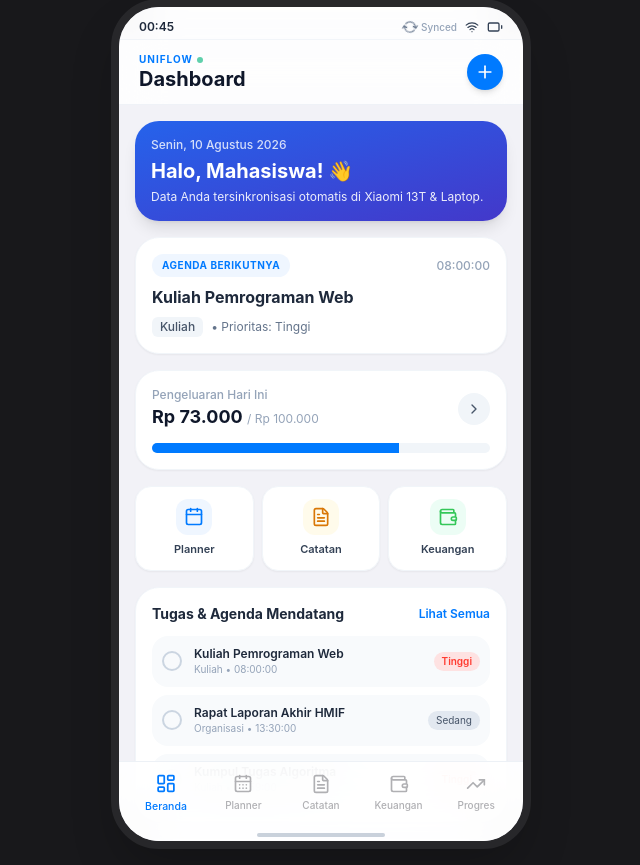
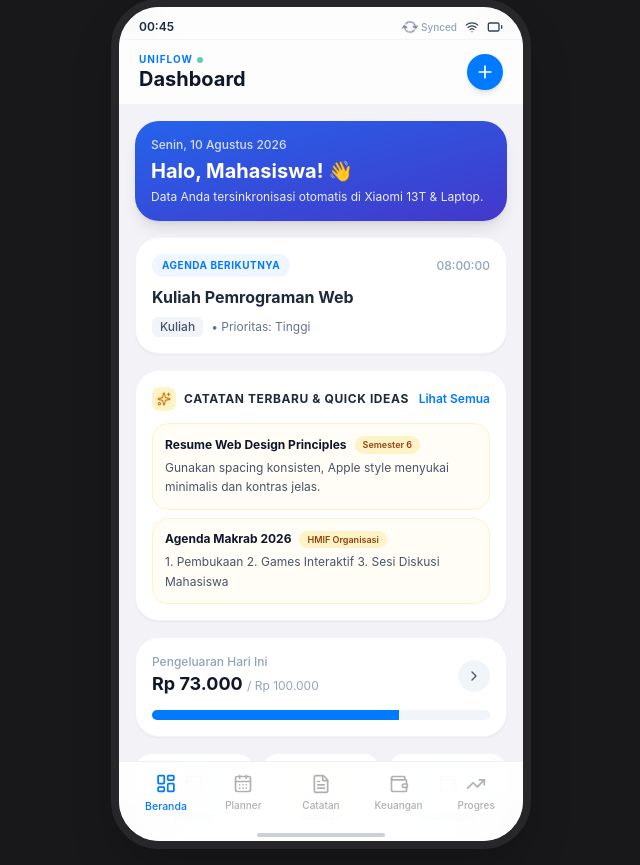
Before and after one commit to naufalihsanul/UniFLow, a PHP site: page / in a window 1280 px wide. Shown: the part 17-882 px from the top of the page, without its empty margins (319-959 px from the left). Run offline with PHP 8.4, Linux system fonts and the light colour scheme; data comes from the database, SQL or seed files in the repository; some libraries are stand-ins or nearby versions.

Commit message:
Add Dashboard Latest Notes Widget and Optimistic Instant UI zero-delay click responses for habits, tasks, and notes

```diff
--- a/index.php
+++ b/index.php
@@ -318,7 +318,6 @@
           </select>
         </div>
 
-        <!-- Optional Receipt / Transaction Photo Upload -->
         <div>
           <label class="block text-xs font-semibold text-slate-500 mb-1">Lampirkan Bukti / Foto Nota (Opsional)</label>
           <input type="file" id="tx-image-file" accept="image/*" onchange="previewTransactionImage(event)" class="w-full text-xs text-slate-500 file:mr-3 file:py-2 file:px-3 file:rounded-xl file:border-0 file:text-xs file:font-semibold file:bg-slate-100 file:text-slate-700 hover:file:bg-slate-200" />
@@ -434,7 +433,7 @@
     </div>
   </div>
 
-  <!-- JavaScript Core Engine -->
+  <!-- JavaScript Core Engine with Optimistic Instant UI (0ms delay) & Dashboard Quick Notes -->
   <script>
     if ('serviceWorker' in navigator) {
       window.addEventListener('load', () => {
@@ -573,7 +572,7 @@
       if (window.lucide) lucide.createIcons();
     }
 
-    // --- 1. DASHBOARD VIEW ---
+    // --- 1. DASHBOARD VIEW (WITH LATEST NOTES & QUICK IDEAS WIDGET!) ---
     function renderDashboard(container) {
       const todayStr = getTodayString();
       const todayExpenses = appState.transactions
@@ -609,6 +608,11 @@
       const upcomingTasks = appState.tasks.filter(t => !t.completed).slice(0, 3);
       const nextSchedule = upcomingTasks[0];
 
+      // Get latest 2 notes for Dashboard Quick Ideas Widget
+      const latestNotes = [...appState.notes]
+        .sort((a, b) => new Date(b.updatedAt || 0) - new Date(a.updatedAt || 0))
+        .slice(0, 2);
+
       container.innerHTML = `
         <div class="space-y-4">
           <div class="p-4 rounded-3xl bg-gradient-to-br from-blue-600 to-indigo-700 text-white shadow-lg">
@@ -619,6 +623,7 @@
 
           ${alertBannerHTML}
 
+          <!-- Next Schedule Card -->
           <div class="p-4 rounded-3xl bg-white shadow-sm border border-slate-100 space-y-2">
             <div class="flex justify-between items-center">
               <span class="text-[10px] font-bold uppercase tracking-wider text-apple-blue bg-blue-50 px-2.5 py-1 rounded-full">Agenda Berikutnya</span>
@@ -635,6 +640,44 @@
             `}
           </div>
 
+          <!-- NEW WIDGET: Catatan Terbaru & Quick Ideas -->
+          <div class="p-4 rounded-3xl bg-white shadow-sm border border-slate-100 space-y-3">
+            <div class="flex justify-between items-center">
+              <div class="flex items-center space-x-2">
+                <div class="w-6 h-6 rounded-lg bg-amber-100 text-amber-600 flex items-center justify-center">
+                  <i data-lucide="sparkles" class="w-3.5 h-3.5"></i>
+                </div>
+                <h3 class="text-xs font-bold text-slate-800 uppercase tracking-wider">Catatan Terbaru & Quick Ideas</h3>
+              </div>
+              <button onclick="switchTab('notes')" class="text-xs font-semibold text-apple-blue press-effect">Lihat Semua</button>
+            </div>
+            <div class="space-y-2">
+              ${latestNotes.length > 0 ? latestNotes.map(note => {
+                const folder = appState.folders.find(f => Number(f.id) === Number(note.folderId));
+                const img = note.imageUrl || (note.imageUrls && note.imageUrls[0]);
+                return `
+                  <div onclick="switchTab('notes')" class="p-3 bg-amber-50/50 rounded-2xl border border-amber-100 flex items-start justify-between press-effect cursor-pointer space-x-3">
+                    <div class="space-y-1 flex-1">
+                      <div class="flex items-center space-x-2">
+                        <span class="text-xs font-bold text-slate-900 line-clamp-1">${note.title}</span>
+                        ${folder ? `<span class="text-[9px] px-2 py-0.5 bg-amber-100 text-amber-800 rounded-full font-semibold">${folder.name}</span>` : ''}
+                      </div>
+                      <p class="text-xs text-slate-600 line-clamp-2 leading-relaxed">${note.content}</p>
+                    </div>
+                    ${img ? `
+                      <img src="${img}" class="w-12 h-12 object-cover rounded-xl border border-amber-200 flex-shrink-0" />
+                    ` : ''}
+                  </div>
+                `;
+              }).join('') : `
+                <div class="p-3 bg-slate-50 rounded-2xl text-center">
+                  <p class="text-xs text-slate-400 italic">Belum ada catatan. Catat ide Anda dengan cepat!</p>
+                </div>
+              `}
+            </div>
+          </div>
+
+          <!-- Budget Summary Card -->
           <div class="p-4 rounded-3xl bg-white shadow-sm border border-slate-100 space-y-3">
             <div class="flex justify-between items-center">
               <div>
@@ -650,6 +693,7 @@
             </div>
           </div>
 
+          <!-- Quick Actions Grid -->
           <div class="grid grid-cols-3 gap-2">
             <button onclick="switchTab('planner')" class="p-3 bg-white rounded-2xl shadow-sm border border-slate-100 flex flex-col items-center justify-center space-y-1.5 press-effect">
               <div class="w-9 h-9 rounded-xl bg-blue-50 text-apple-blue flex items-center justify-center">
@@ -671,6 +715,7 @@
             </button>
           </div>
 
+          <!-- Today's Tasks Preview -->
           <div class="p-4 rounded-3xl bg-white shadow-sm border border-slate-100 space-y-3">
             <div class="flex justify-between items-center">
               <h3 class="text-sm font-bold text-slate-800">Tugas & Agenda Mendatang</h3>
@@ -694,6 +739,7 @@
             </div>
           </div>
 
+          <!-- Habits Quick Tracker -->
           <div class="p-4 rounded-3xl bg-white shadow-sm border border-slate-100 space-y-3">
             <div class="flex justify-between items-center">
               <h3 class="text-sm font-bold text-slate-800">Kebiasaan Hari Ini</h3>
@@ -1028,7 +1074,7 @@
       }, 3000);
     }
 
-    // --- 4. MONEY VIEW (WITH TRANSACTION RECEIPT PHOTO PREVIEW) ---
+    // --- 4. MONEY VIEW ---
     function renderMoney(container) {
       const todayStr = getTodayString();
       const totalIncome = appState.transactions.filter(t => t.type === 'income').reduce((sum, t) => sum + Number(t.amount), 0);
@@ -1090,7 +1136,6 @@
             </div>
           </div>
 
-          <!-- Transactions List with Receipt Thumbnail Preview -->
           <div class="space-y-2">
             <div class="flex justify-between items-center px-1">
               <h3 class="text-xs font-bold uppercase tracking-wider text-slate-400">Riwayat Transaksi</h3>
@@ -1119,7 +1164,6 @@
                   </div>
                 </div>
 
-                <!-- Receipt Image Thumbnail Attachment -->
                 ${tx.imageUrl ? `
                   <div class="pt-1 flex items-center space-x-2">
                     <img src="${tx.imageUrl}" onclick="viewFullImage('${tx.imageUrl}')" class="h-16 w-16 object-cover rounded-xl border border-slate-200 cursor-pointer hover:opacity-90 transition-opacity" />
@@ -1384,7 +1428,6 @@
       renderImagePreviewGrid();
     }
 
-    // --- TRANSACTION RECEIPT PHOTO PREVIEW HANDLER ---
     function openTransactionModal(type) {
       document.getElementById('form-transaction').reset();
       document.getElementById('tx-type').value = type;
@@ -1470,30 +1513,99 @@
 
     function requestDeleteFolder(id, name) {
       openConfirmDeleteModal('Folder', name, async () => {
+        // Optimistic UI delete
+        appState.folders = appState.folders.filter(f => Number(f.id) !== Number(id));
+        appState.notes = appState.notes.filter(n => Number(n.folderId) !== Number(id));
+        switchTab(appState.activeTab);
+
         await fetch(`./api/folders.php?id=${id}`, { method: 'DELETE' });
-        await fetchAppState();
       });
     }
 
     function requestDeleteTask(id, title) {
       openConfirmDeleteModal('Tugas', title, async () => {
+        // Optimistic UI delete
+        appState.tasks = appState.tasks.filter(t => Number(t.id) !== Number(id));
+        switchTab(appState.activeTab);
+
         await fetch(`./api/tasks.php?id=${id}`, { method: 'DELETE' });
-        await fetchAppState();
       });
     }
 
     function requestDeleteNote(id, title) {
       openConfirmDeleteModal('Catatan', title, async () => {
+        // Optimistic UI delete
+        appState.notes = appState.notes.filter(n => Number(n.id) !== Number(id));
+        switchTab(appState.activeTab);
+
         await fetch(`./api/notes.php?id=${id}`, { method: 'DELETE' });
-        await fetchAppState();
       });
     }
 
     function requestDeleteTransaction(id, title) {
       openConfirmDeleteModal('Transaksi', title, async () => {
+        // Optimistic UI delete
+        appState.transactions = appState.transactions.filter(t => Number(t.id) !== Number(id));
+        switchTab(appState.activeTab);
+
         await fetch(`./api/transactions.php?id=${id}`, { method: 'DELETE' });
-        await fetchAppState();
       });
+    }
+
+    // --- OPTIMISTIC UI INSTANT TOGGLES (0ms DELAY!) ---
+
+    function toggleHabit(id) {
+      // 1. OPTIMISTIC INSTANT UPDATE (0ms visual delay!)
+      const habit = appState.habits.find(h => Number(h.id) === Number(id));
+      if (habit) {
+        habit.completedToday = !habit.completedToday;
+        if (habit.completedToday) {
+          habit.streak += 1;
+        } else {
+          habit.streak = Math.max(0, habit.streak - 1);
+        }
+        // Re-render UI immediately!
+        switchTab(appState.activeTab);
+      }
+
+      // 2. BACKGROUND API FETCH TO MYSQL SERVER
+      fetch('./api/habits.php', {
+        method: 'PUT',
+        headers: { 'Content-Type': 'application/json' },
+        body: JSON.stringify({ id })
+      }).catch(err => console.error('Background habit update failed:', err));
+    }
+
+    function toggleTaskStatus(id, currentStatus) {
+      // 1. OPTIMISTIC INSTANT UPDATE (0ms visual delay!)
+      const task = appState.tasks.find(t => Number(t.id) === Number(id));
+      if (task) {
+        task.completed = !currentStatus;
+        switchTab(appState.activeTab);
+      }
+
+      // 2. BACKGROUND API FETCH TO MYSQL SERVER
+      fetch('./api/tasks.php', {
+        method: 'PUT',
+        headers: { 'Content-Type': 'application/json' },
+        body: JSON.stringify({ id, completed: !currentStatus })
+      }).catch(err => console.error('Background task update failed:', err));
+    }
+
+    function togglePinNote(id) {
+      // 1. OPTIMISTIC INSTANT UPDATE (0ms visual delay!)
+      const note = appState.notes.find(n => Number(n.id) === Number(id));
+      if (note) {
+        note.isPinned = !note.isPinned;
+        switchTab('notes');
+      }
+
+      // 2. BACKGROUND API FETCH TO MYSQL SERVER
+      fetch('./api/notes.php', {
+        method: 'PUT',
+        headers: { 'Content-Type': 'application/json' },
+        body: JSON.stringify({ id, toggle_pin: true })
+      }).catch(err => console.error('Background pin note failed:', err));
     }
 
     // --- FORM ACTIONS TO PHP BACKEND ---
@@ -1519,19 +1631,6 @@
         }
       } catch (err) {
         alert('Gagal menyimpan tugas: ' + err.message);
-      }
-    }
-
-    async function toggleTaskStatus(id, currentStatus) {
-      try {
-        await fetch('./api/tasks.php', {
-          method: 'PUT',
-          headers: { 'Content-Type': 'application/json' },
-          body: JSON.stringify({ id, completed: !currentStatus })
-        });
-        await fetchAppState();
-      } catch (err) {
-        console.error('Error toggle task status', err);
       }
     }
 
@@ -1586,19 +1685,6 @@
       }
     }
 
-    async function togglePinNote(id) {
-      try {
-        await fetch('./api/notes.php', {
-          method: 'PUT',
-          headers: { 'Content-Type': 'application/json' },
-          body: JSON.stringify({ id, toggle_pin: true })
-        });
-        await fetchAppState();
-      } catch (err) {
-        console.error('Error toggle pin note', err);
-      }
-    }
-
     async function handleSaveTransaction(e) {
       e.preventDefault();
       const type = document.getElementById('tx-type').value;
@@ -1706,19 +1792,6 @@
       }
     }
 
-    async function toggleHabit(id) {
-      try {
-        await fetch('./api/habits.php', {
-          method: 'PUT',
-          headers: { 'Content-Type': 'application/json' },
-          body: JSON.stringify({ id })
-        });
-        await fetchAppState();
-      } catch (err) {
-        console.error('Error toggle habit', err);
-      }
-    }
-
     // Initialize App
     window.onload = function() {
       updateClock();
```
